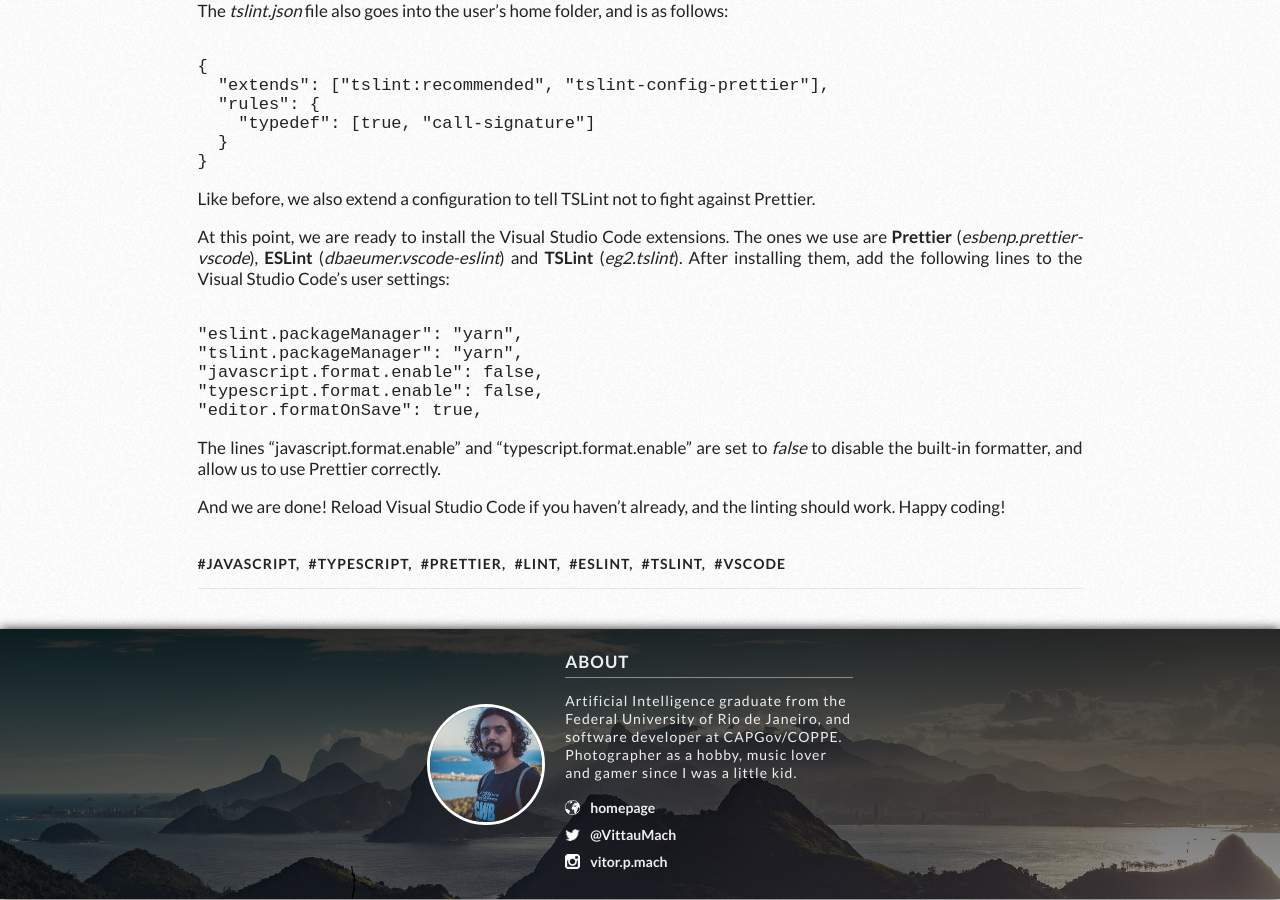
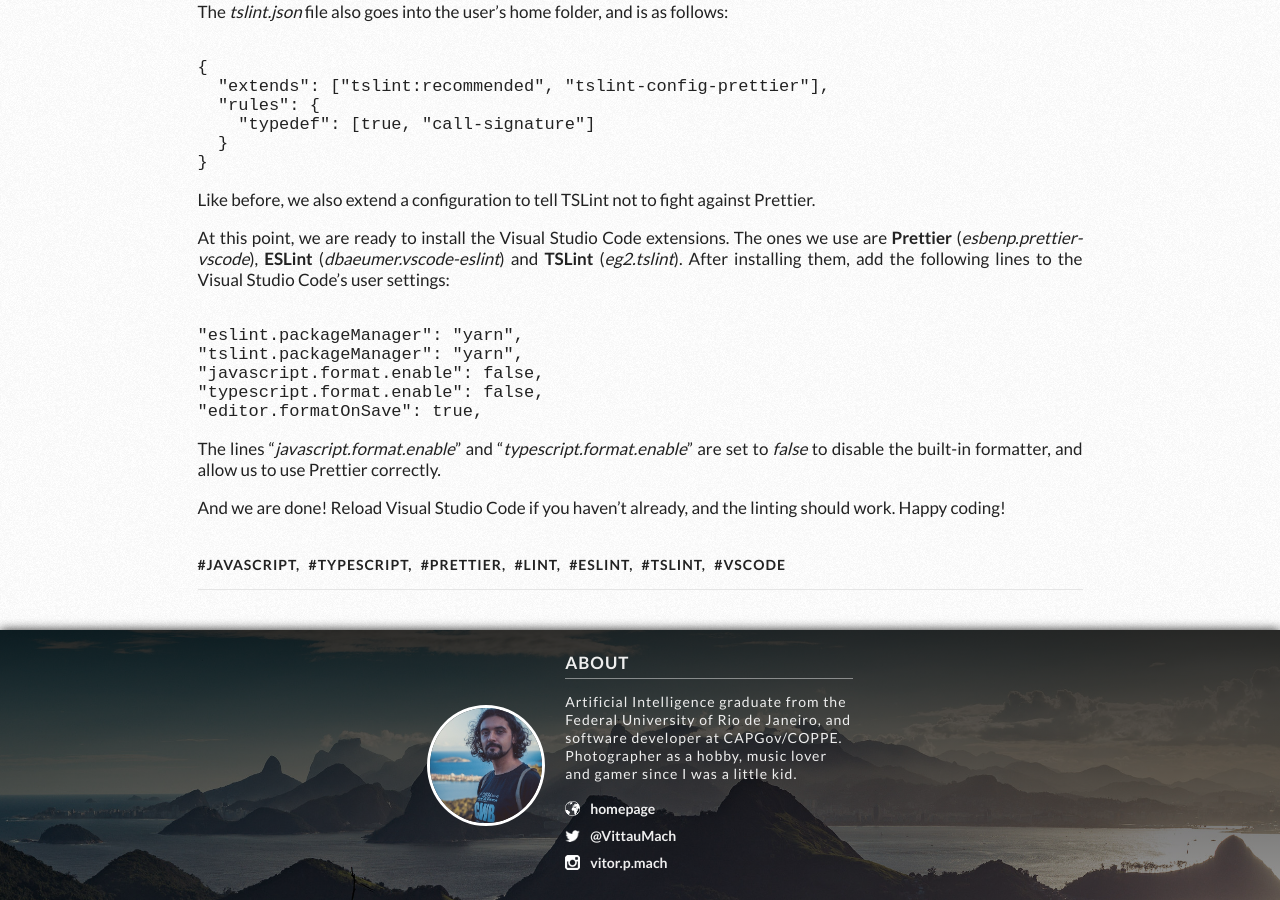
Before and after one commit to vittau/blog, a Jekyll site: the page built from _posts/2019-01-12-linting-javascript-and-typescript.markdown, in a window 1280 px wide and 900 px high, scrolled down 998 px. Built offline with Jekyll 4.4.1, drawn with Linux system fonts in a browser that asks for light colours; nearby versions of some CDN libraries; comment, search, counter and statistics services are not loaded; a style sheet for code colours, icons or effects is not loaded.

Commit message:
Minor style corrections.

```diff
--- a/_posts/2019-01-12-linting-javascript-and-typescript.markdown
+++ b/_posts/2019-01-12-linting-javascript-and-typescript.markdown
@@ -19,7 +19,7 @@
 yarn global add typescript eslint tslint prettier eslint-config-airbnb eslint-config-prettier eslint-plugin-import eslint-plugin-jsx-a11y eslint-plugin-react eslint-plugin-prettier tslint-config-prettier
 </code></pre>
 
-The <i>.eslintrc.json</i> file goes into the user's home folder (Windows: <i>%UserProfile%</i>, Linux: <i>~</i>), and is as follows:
+The <i>.eslintrc.json</i> file goes into the user's home folder (Windows: <i style="font-family: monospace;">%UserProfile%</i>, Linux: <i style="font-family: monospace;">~</i>), and is as follows:
 
 <pre><code class="javascript">
 {
@@ -57,6 +57,6 @@
 "editor.formatOnSave": true,
 </code></pre>
 
-The lines "javascript.format.enable" and "typescript.format.enable" are set to <i>false</i> to disable the built-in formatter, and allow us to use Prettier correctly.
+The lines "<i>javascript.format.enable</i>" and "<i>typescript.format.enable</i>" are set to <i>false</i> to disable the built-in formatter, and allow us to use Prettier correctly.
 
 And we are done! Reload Visual Studio Code if you haven't already, and the linting should work. Happy coding!
```
